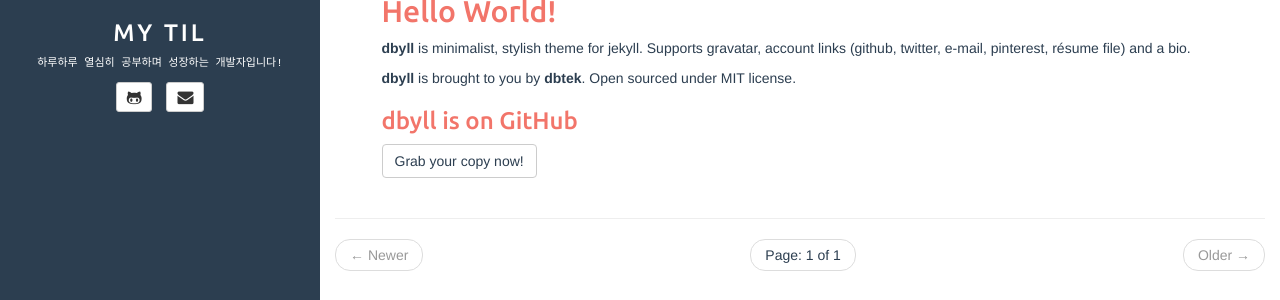
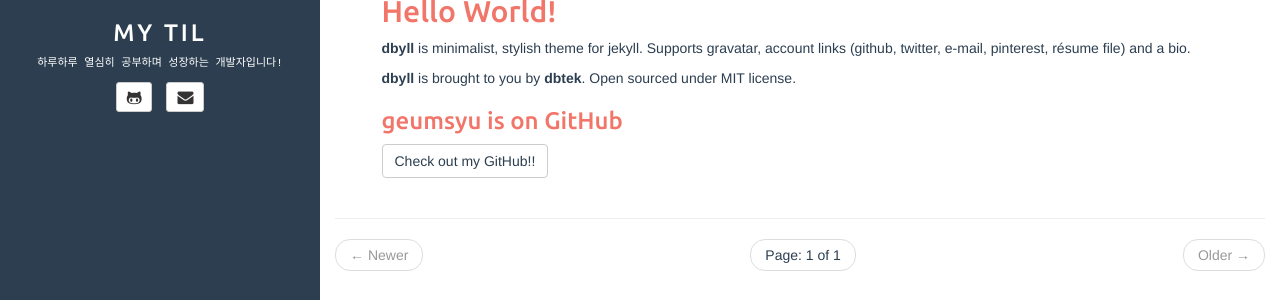
Before and after one commit to geumsyu/geumsyu.github.io, a Jekyll site: the page built from index.html, in a window 1280 px wide. Shown: the part 278-578 px from the top of the page. Built offline with Jekyll 4.4.1, drawn with Linux system fonts in a browser that asks for light colours; the list of posts is cut into pages by our own code.

Commit message:
Update 2013-11-15-hello-world.md

```diff
--- a/_posts/2013-11-15-hello-world.md
+++ b/_posts/2013-11-15-hello-world.md
@@ -11,6 +11,6 @@ comments: true
 
 **dbyll** is brought to you by **[dbtek](http://ismaildemirbilek.com)**. Open sourced under [MIT](http://opensource.org/licenses/MIT) license.
 
-### dbyll is on GitHub
+### geumsyu is on GitHub
 
-<a class="btn btn-default" href="https://github.com/dbtek/dbyll">Grab your copy now!</a>
+<a class="btn btn-default" href="https://github.com/geumsyu">Check out my GitHub!!</a>
```
